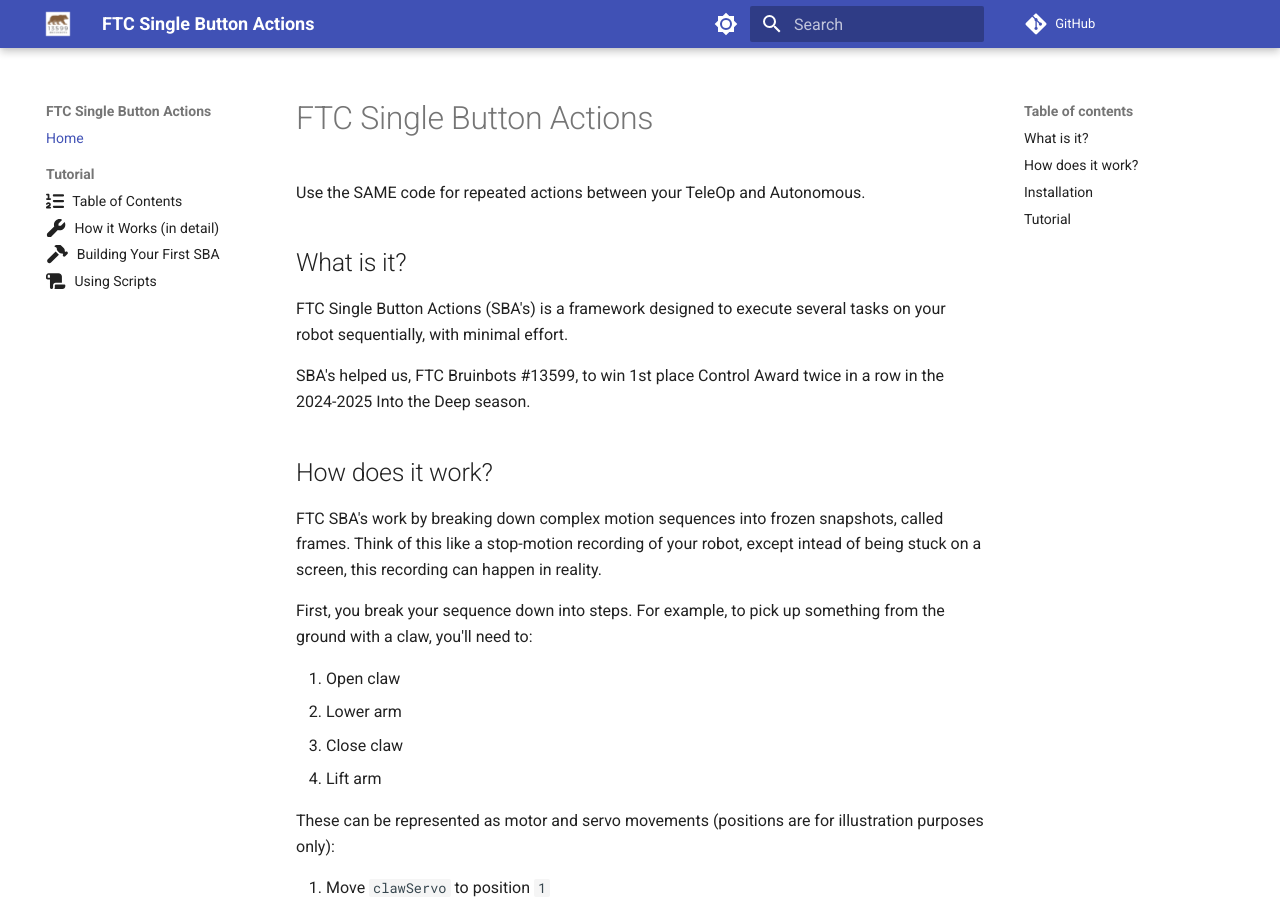
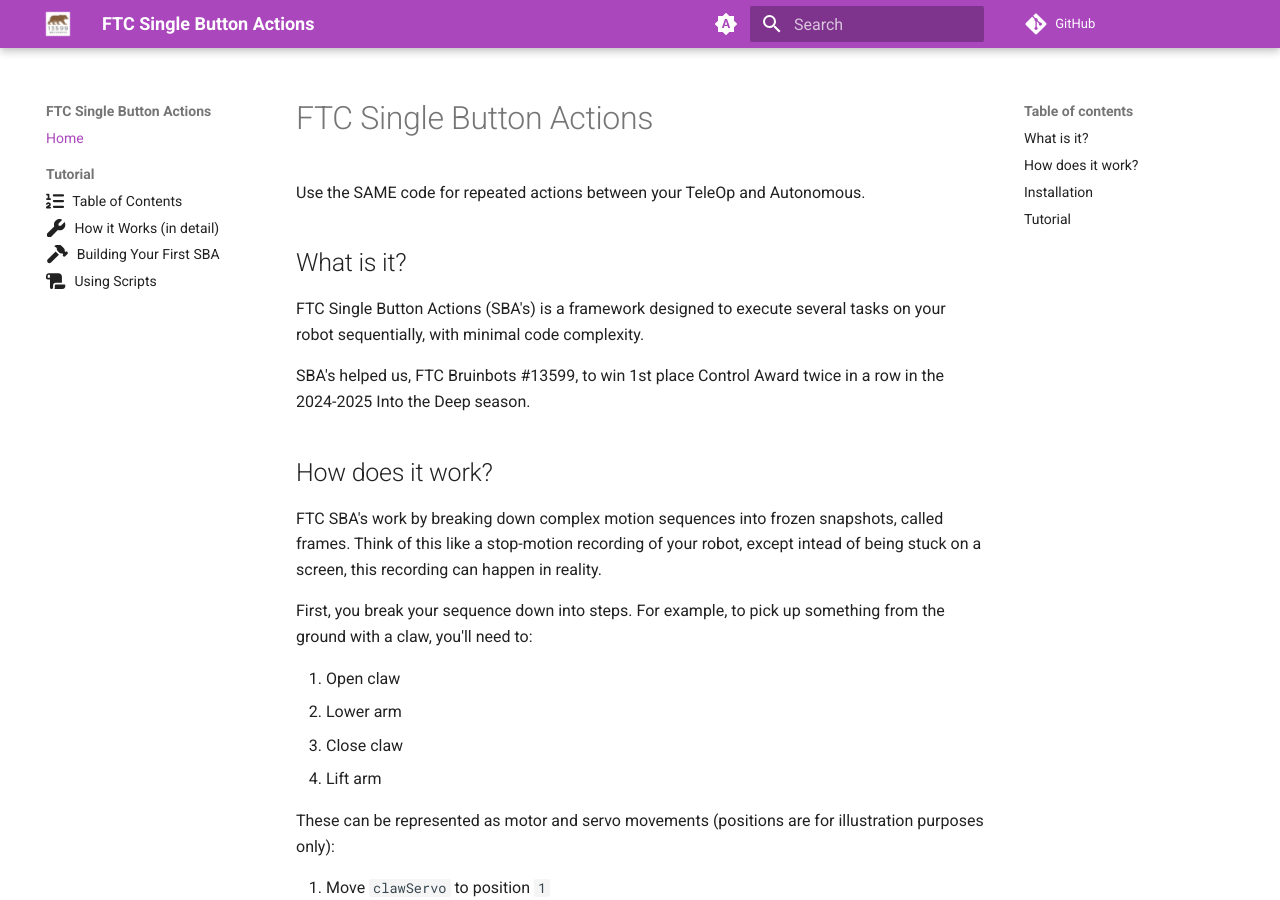
Before and after one commit to 3DCoded/FTC-Single-Button-Actions, an MkDocs documentation site: the page built from docs/index.md, in a window 1280 px wide and 900 px high. Built offline with MkDocs 1.6.1 and Material for MkDocs 9.7.7, drawn with Linux system fonts in a browser that asks for light colours; comment, search, counter and statistics services are not loaded.

```diff
--- a/docs/index.md
+++ b/docs/index.md
@@ -8,7 +8,7 @@ Use the SAME code for repeated actions between your TeleOp and Autonomous.
 
 ## What is it?
 
-FTC Single Button Actions (SBA's) is a framework designed to execute several tasks on your robot sequentially, with minimal effort.
+FTC Single Button Actions (SBA's) is a framework designed to execute several tasks on your robot sequentially, with minimal code complexity.
 
 SBA's helped us, FTC Bruinbots #13599, to win 1st place Control Award twice in a row in the 2024-2025 Into the Deep season.
 
--- a/mkdocs.yml
+++ b/mkdocs.yml
@@ -1,5 +1,5 @@
 site_name: FTC Single Button Actions
-site_url: https://3dcoded.github.io/FTC-Single-Button-Actions
+site_url: https://ftc.3dcoded.xyz
 repo_url: https://github.com/3DCoded/FTC-Single-Button-Actions
 plugins:
   - search
@@ -40,18 +40,30 @@ theme:
   logo: assets/favicon.png
   favicon: assets/favicon.png
   palette:
+    # Palette toggle for light mode
+    - media: "(prefers-color-scheme)"
+      toggle:
+        icon: material/brightness-auto
+        name: Switch to light mode
 
     # Palette toggle for light mode
-    - scheme: default
+    - media: "(prefers-color-scheme: light)"
+      scheme: default
+      primary: purple
+      accent: orange
       toggle:
         icon: material/brightness-7
         name: Switch to dark mode
 
     # Palette toggle for dark mode
-    - scheme: slate
+    - media: "(prefers-color-scheme: dark)"
+      scheme: slate
+      primary: purple
+      accent: yellow
       toggle:
         icon: material/brightness-4
-        name: Switch to light mode
+        name: Switch to system preference
+
 markdown_extensions:
   - pymdownx.critic
   - pymdownx.caret
```
Also changed, not shown: docs/tutorial/buildingfirst.md (+2 -0 lines), docs/tutorial/toc.md (+5 -3 lines), site/404.html, site/index.html, site/search/search_index.json, site/sitemap.xml, site/tutorial/buildingfirst/index.html, site/tutorial/howitworks/index.html, site/tutorial/scripts/index.html, site/tutorial/toc/index.html, 6 other files.
